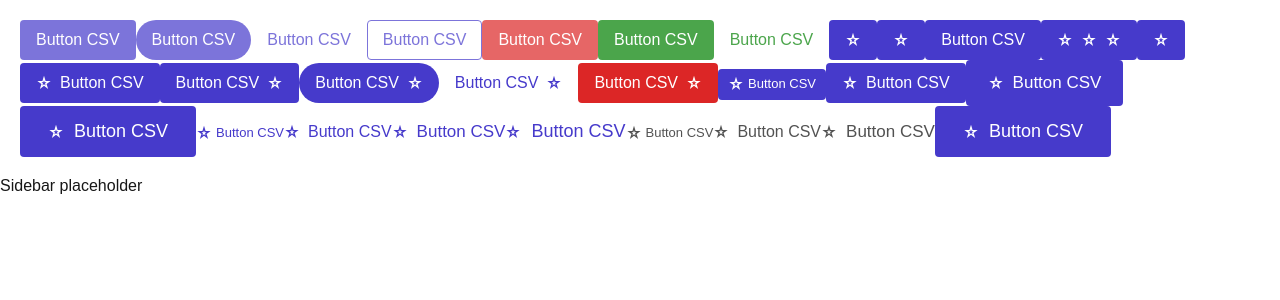
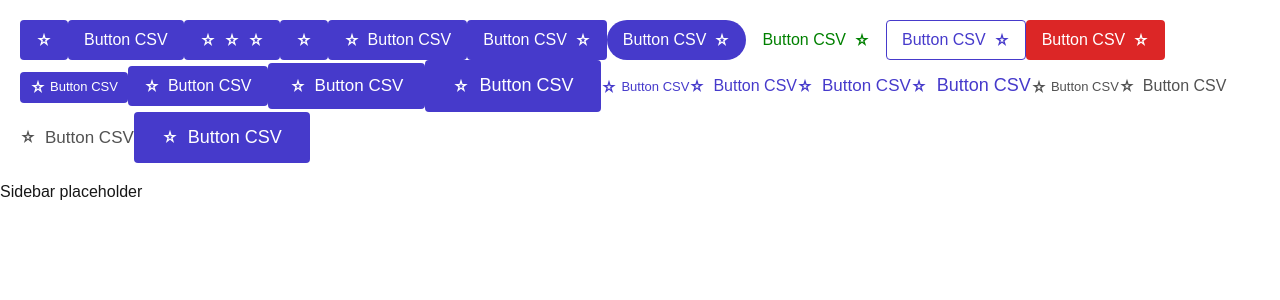
Before and after one commit to jalbe0076/component_kit, a Next.js app: page / in a window 1280 px wide. Shown: the top 300 px of the page. Built offline with nearby package versions, Linux system fonts and the light colour scheme.

Commit message:
Add dark theme prop and minor style adjustments

```diff
--- a/src/app/globals.scss
+++ b/src/app/globals.scss
@@ -5,7 +5,7 @@
 
 @media (prefers-color-scheme: dark) {
   :root {
-    --background: #fff;
+    --background: #0a0a0a;
     --foreground: #ededed;
   }
 }
--- a/src/app/page.tsx
+++ b/src/app/page.tsx
@@ -10,35 +10,29 @@ export default function Home() {
 
   return (
     <div style={{margin: "20px"}}>
-      <Button className={styles.test} iconLeftClassName={styles.test2} disabled onClick={handleClick}>Button CSV</Button>
-      <Button className={styles.test} iconLeftClassName={styles.test2} disabled  rounded={true}  onClick={handleClick}>Button CSV</Button>
-      <Button className={styles.test} iconLeftClassName={styles.test2} disabled variant="secondary" onClick={handleClick}>Button CSV</Button>
-      <Button className={styles.test} iconLeftClassName={styles.test2}  disabled variant="outline" onClick={handleClick}>Button CSV</Button>
-      <Button className={styles.test} iconLeftClassName={styles.test2} disabled color="#008000" variant="destructive" onClick={handleClick}>Button CSV</Button>
-      <Button className={styles.test} iconLeftClassName={styles.test2} disabled color="#008000" onClick={handleClick}>Button CSV</Button>
-      <Button className={styles.test} iconLeftClassName={styles.test2} disabled variant="secondary" color="#008000" onClick={handleClick}>Button CSV</Button>
-      <Button className={styles.test} iconLeftClassName={styles.test2}  onClick={handleClick}><span><StarIcon/></span></Button>
-      <Button className={styles.test} iconLeftClassName={styles.test2} iconRight={<StarIcon/>} onClick={handleClick}></Button>
-      <Button className={styles.test} iconLeftClassName={styles.test2} onClick={handleClick}>Button CSV</Button>
-      <Button className={styles.test} iconLeftClassName={styles.test2} iconLeft={<StarIcon/>} iconRight={<StarIcon/>} onClick={handleClick}><StarIcon/></Button>
-      <Button className={styles.test} iconLeftClassName={styles.test2} iconLeft={<StarIcon/>} onClick={handleClick}></Button>
-      <Button className={styles.test} iconLeftClassName={styles.test2} iconLeft={<StarIcon/>}  onClick={handleClick}>Button CSV</Button>
-      <Button className={styles.test} iconLeftClassName={styles.test2} iconRight={<StarIcon/>} onClick={handleClick}>Button CSV</Button>
-      <Button className={styles.test} iconLeftClassName={styles.test2}  rounded={true} iconRight={<StarIcon/>} onClick={handleClick}>Button CSV</Button>
-      <Button className={styles.test} iconLeftClassName={styles.test2} iconRight={<StarIcon/>} variant="secondary" onClick={handleClick}>Button CSV</Button>
-      <Button className={styles.test} iconLeftClassName={styles.test2} iconRight={<StarIcon/>} color="#008000" variant="destructive" onClick={handleClick}>Button CSV</Button>
-      <Button className={styles.test} iconLeftClassName={styles.test2} iconLeft={<StarIcon/>} size="sm" onClick={handleClick}>Button CSV</Button>
-      <Button className={styles.test} iconLeftClassName={styles.test2} iconLeft={<StarIcon/>} size="md" onClick={handleClick}>Button CSV</Button>
-      <Button className={styles.test} iconLeftClassName={styles.test2} iconLeft={<StarIcon/>} size="lg" onClick={handleClick}>Button CSV</Button>
-      <Button className={styles.test} iconLeftClassName={styles.test2} iconLeft={<StarIcon/>} size="xl" onClick={handleClick}>Button CSV</Button>
-      <Button className={styles.test} iconLeftClassName={styles.test2} iconLeft={<StarIcon/>} size="sm" variant="link-color" onClick={handleClick}>Button CSV</Button>
-      <Button className={styles.test} iconLeftClassName={styles.test2} iconLeft={<StarIcon/>} size="md" variant="link-color" onClick={handleClick}>Button CSV</Button>
-      <Button className={styles.test} iconLeftClassName={styles.test2} iconLeft={<StarIcon/>} size="lg" variant="link-color" onClick={handleClick}>Button CSV</Button>
-      <Button className={styles.test} iconLeftClassName={styles.test2} iconLeft={<StarIcon/>} size="xl" variant="link-color" onClick={handleClick}>Button CSV</Button>
-      <Button className={styles.test} iconLeftClassName={styles.test2} iconLeft={<StarIcon/>} size="sm" variant="link-grey" onClick={handleClick}>Button CSV</Button>
-      <Button className={styles.test} iconLeftClassName={styles.test2} iconLeft={<StarIcon/>} size="md" variant="link-grey" onClick={handleClick}>Button CSV</Button>
-      <Button className={styles.test} iconLeftClassName={styles.test2} iconLeft={<StarIcon/>} size="lg" variant="link-grey" onClick={handleClick}>Button CSV</Button>
-      <Button className={styles.test} iconLeftClassName={styles.test2} iconLeft={<StarIcon/>} size="xl" onClick={handleClick}>Button CSV</Button>
+
+      <Button  iconRight={<StarIcon/>} onClick={handleClick}></Button>
+      <Button  onClick={handleClick}>Button CSV</Button>
+      <Button  iconLeft={<StarIcon/>} iconRight={<StarIcon/>} onClick={handleClick}><StarIcon/></Button>
+      <Button  iconLeft={<StarIcon/>} onClick={handleClick}></Button>
+      <Button  iconLeft={<StarIcon/>}  onClick={handleClick}>Button CSV</Button>
+      <Button  iconRight={<StarIcon/>} onClick={handleClick}>Button CSV</Button>
+      <Button   rounded={true} iconRight={<StarIcon/>} onClick={handleClick}>Button CSV</Button>
+      <Button  iconRight={<StarIcon/>} color="green" colorHover="green" variant="secondary" onClick={handleClick}>Button CSV</Button>
+      <Button  iconRight={<StarIcon/>} variant="outline" onClick={handleClick}>Button CSV</Button>
+      <Button  iconRight={<StarIcon/>} color="#008000" variant="destructive" onClick={handleClick}>Button CSV</Button>
+      <Button  iconLeft={<StarIcon/>} size="sm" onClick={handleClick}>Button CSV</Button>
+      <Button  iconLeft={<StarIcon/>} size="md" onClick={handleClick}>Button CSV</Button>
+      <Button  iconLeft={<StarIcon/>} size="lg" onClick={handleClick}>Button CSV</Button>
+      <Button  iconLeft={<StarIcon/>} size="xl" onClick={handleClick}>Button CSV</Button>
+      <Button  iconLeft={<StarIcon/>} size="sm" variant="link-color" onClick={handleClick}>Button CSV</Button>
+      <Button  iconLeft={<StarIcon/>} size="md" variant="link-color" onClick={handleClick}>Button CSV</Button>
+      <Button  iconLeft={<StarIcon/>} size="lg" variant="link-color" onClick={handleClick}>Button CSV</Button>
+      <Button  iconLeft={<StarIcon/>} size="xl" variant="link-color" onClick={handleClick}>Button CSV</Button>
+      <Button  iconLeft={<StarIcon/>} size="sm" variant="link-grey" onClick={handleClick}>Button CSV</Button>
+      <Button  iconLeft={<StarIcon/>} size="md" variant="link-grey" onClick={handleClick}>Button CSV</Button>
+      <Button  iconLeft={<StarIcon/>} size="lg" variant="link-grey" onClick={handleClick}>Button CSV</Button>
+      <Button  iconLeft={<StarIcon/>} size="xl" onClick={handleClick}>Button CSV</Button>
 
     </div>
   );
--- a/src/components/Button/Button.tsx
+++ b/src/components/Button/Button.tsx
@@ -9,9 +9,10 @@ interface ButtonProps extends React.ButtonHTMLAttributes<HTMLButtonElement> {
     className?: string;
     // Default color is #463ACB, overwriting will customize the button color, not applicable for the destructive variant
     color?: string;
-    // Default hover color is #3730a3, overwriting will customize the button color on hover, not applicable for the destructive variant
+    // Default hover color isrgb(180, 180, 183), overwriting will customize the button color on hover, not applicable for the destructive variant
     colorHover?: string;
     // This will round the button's corners to a rounded, pill-like shape
+    isDark?: boolean;
     rounded?: boolean;
     iconLeft?: React.ReactElement<React.SVGProps<SVGSVGElement>>;
     iconLeftClassName?: string;
@@ -26,7 +27,6 @@ interface ButtonProps extends React.ButtonHTMLAttributes<HTMLButtonElement> {
 interface CSSPropertiesWithVariables extends React.CSSProperties {
     "--btn-primary-color"?: string;
     "--btn-primary-color-hover"?: string;
-    "--btn-secondary-color"?: string;
     "--btn-border-radius"?: string;
 }
 
@@ -37,6 +37,7 @@ const Button: React.FC<ButtonProps> = ({
     className,
     color = "#463ACB",
     colorHover = "#3730a3",
+    isDark = false,
     rounded = false,
     iconLeft,
     iconLeftClassName,
@@ -51,7 +52,6 @@ const Button: React.FC<ButtonProps> = ({
     const btnColorsStyles: CSSPropertiesWithVariables = {
         "--btn-primary-color": color,
         "--btn-primary-color-hover": colorHover,
-        "--btn-secondary-color": "#FFF",
         "--btn-border-radius": rounded ? "9999px" : "0.25rem",
         ...style
     };
@@ -61,6 +61,7 @@ const Button: React.FC<ButtonProps> = ({
             className={combinedClassNames.trim()}
             onClick={onClick}
             data-size={size}
+            data-theme={isDark ? "dark" : "light"}
             style={btnColorsStyles}
             {...htmlBtnProps}
         >
--- a/src/components/Button/button.module.scss
+++ b/src/components/Button/button.module.scss
@@ -27,6 +27,7 @@
 }
 
 .btn {
+    --btn-secondary-color: #fff;
     border-radius: var(--btn-border-radius);
     border: none;
     box-sizing: border-box;
@@ -81,7 +82,8 @@
     color: var(--btn-secondary-color);
 }
 
-.secondary, .outline {
+.secondary,
+.outline {
     background-color: var(--btn-secondary-color);
     color: var(--btn-primary-color);
     fill: var(--btn-primary-color);
@@ -89,6 +91,15 @@
     &:hover:not([disabled]) {
         color: var(--btn-secondary-color);
         fill: var(--btn-secondary-color);
+    }
+}
+
+.secondary[data-theme = "dark"],
+.outline[data-theme = "dark"] {
+    --btn-secondary-color: #e2e2e2;
+
+    &:hover:not([disabled]) {
+        --btn-secondary-color: #e2e2e2;
     }
 }
 
@@ -129,3 +140,13 @@
         fill: #171717;
     }
 }
+
+.link-grey[data-theme = "dark"] {
+    color: #e2e2e2;
+    fill: #e2e2e2;
+
+    &:hover:not([disabled]) {
+        color: #ffffff;
+        fill: #ffffff;
+    }
+}
```
